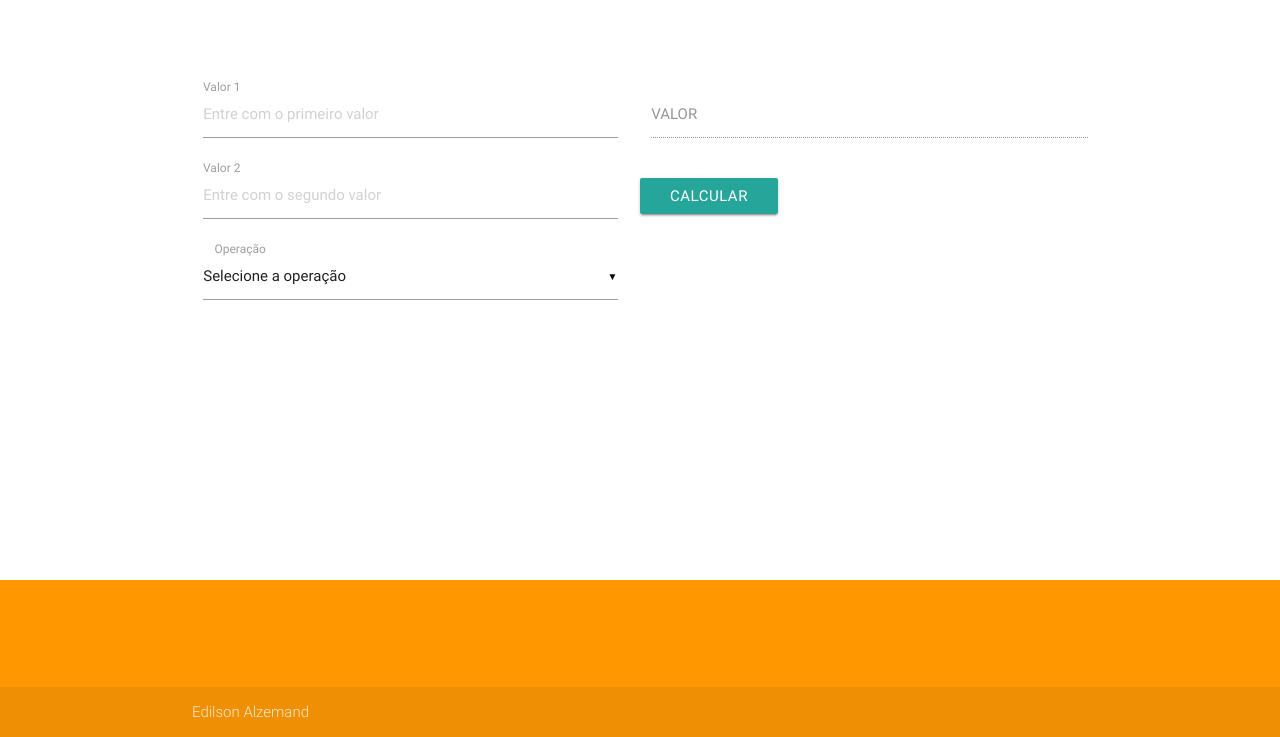
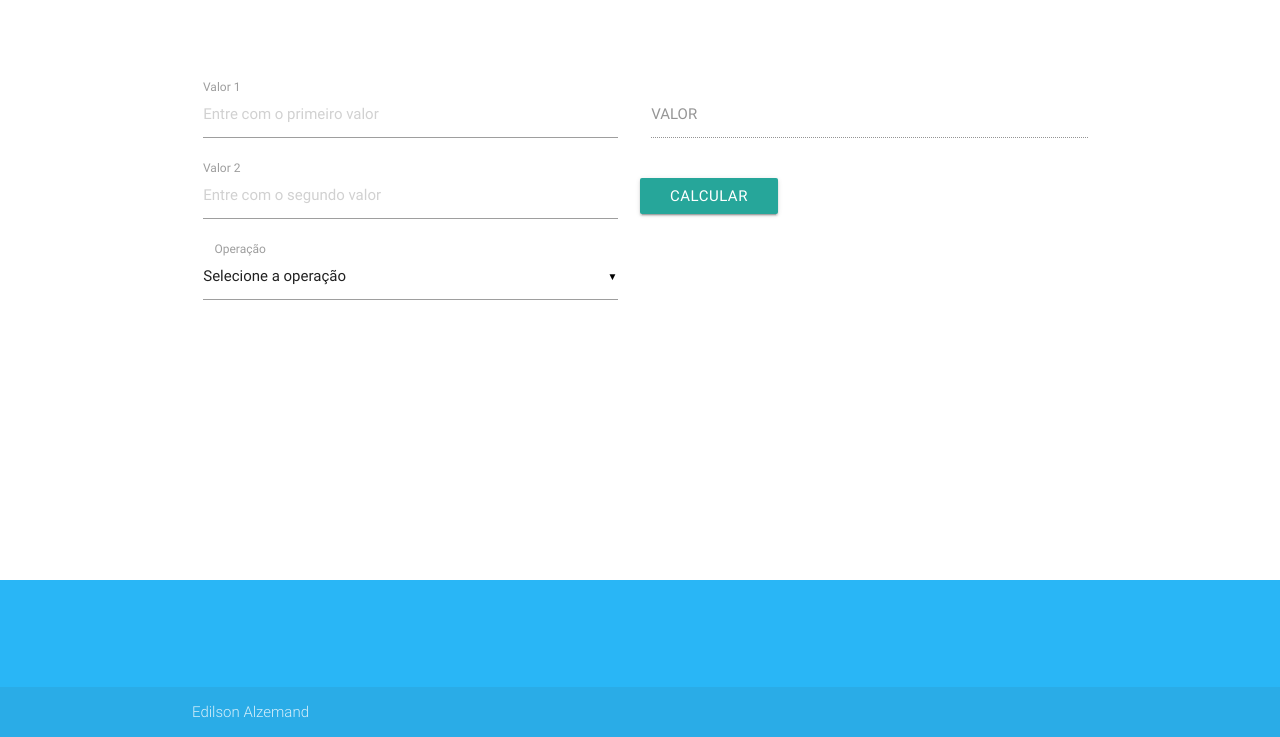
Before and after one commit to FeMASS/calc-imc, a plain HTML site: page index.html in a window 1280 px wide. Shown: the part 180-917 px from the top of the page. Drawn offline with nearby package versions, Linux system fonts and the light colour scheme.

Commit message:
troca de cor rodapé

```diff
--- a/index.html
+++ b/index.html
@@ -72,7 +72,7 @@
   </div>
 	</div>  <br><br><br><br><br>
   <br><br><br><br><br>
-  <footer class="page-footer orange">
+  <footer class="page-footer light-blue lighten-1">
     <div class="container">
       <div class="row">
         <div class="col l6 s12">
```
